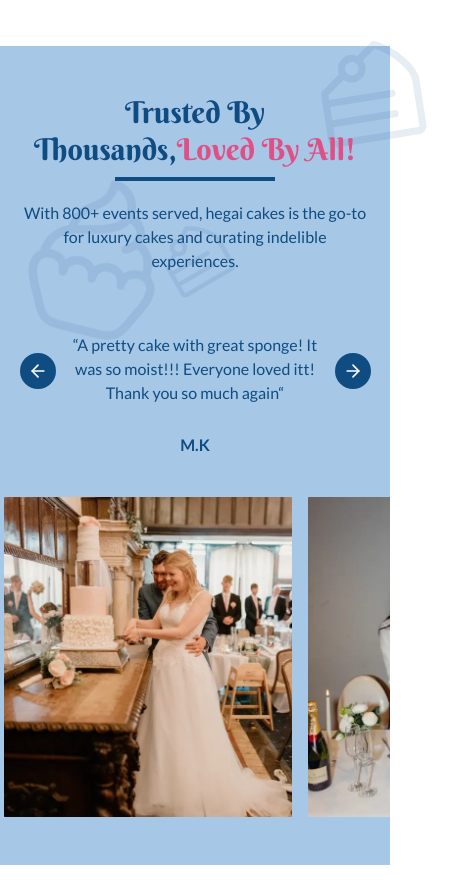
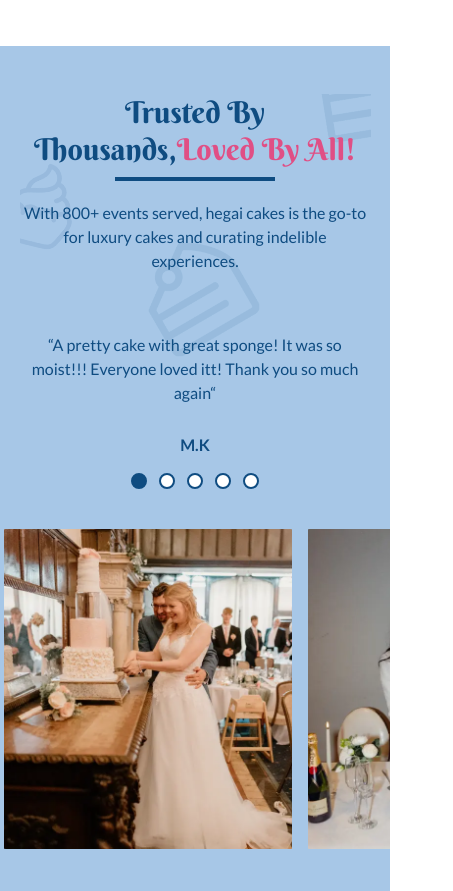
Before and after one commit to MonarchCorps/hegais-cakes, a Next.js app: page / in a window 390 px wide. Shown: the part 4479-5370 px from the top of the page, 453 px wide, since content can reach past the window. Built offline with nearby package versions, Linux system fonts and the light colour scheme; what pocketbase would draw is missing.

Commit message:
testimonials section responsive

```diff
--- a/src/components/home/testimonials.tsx
+++ b/src/components/home/testimonials.tsx
@@ -1,32 +1,77 @@
 "use client";
 
 import { ArrowLeft, ArrowRight } from "lucide-react";
+import { useEffect, useRef, useState } from 'react';
 
 import { berkshireSwash } from "@/lib/fonts";
 import { motion } from "framer-motion";
 
+const testimonialImages = [
+    { src: "/images/testimonial-2.webp", alt: "Testimonial 2" },
+    { src: "/images/testimonial-3.webp", alt: "Testimonial 3" },
+    { src: "/images/testimonial-4.webp", alt: "Testimonial 4" },
+    { src: "/images/testimonial-5.webp", alt: "Testimonial 5" },
+    { src: "/images/testimonial-6.webp", alt: "Testimonial 6" },
+];
+
 export default function Testimonials() {
+    const [activeIdx, setActiveIdx] = useState(0);
+    const scrollRef = useRef<HTMLDivElement>(null);
+
+    // Update activeIdx on scroll
+    useEffect(() => {
+        const scrollContainer = scrollRef.current;
+        if (!scrollContainer) return;
+        const handleScroll = () => {
+            const children = Array.from(scrollContainer.children);
+            const scrollLeft = scrollContainer.scrollLeft;
+            let minDiff = Infinity;
+            let idx = 0;
+            children.forEach((child, i) => {
+                const el = child as HTMLElement;
+                const diff = Math.abs(el.offsetLeft - scrollLeft);
+                if (diff < minDiff) {
+                    minDiff = diff;
+                    idx = i;
+                }
+            });
+            setActiveIdx(idx);
+        };
+        scrollContainer.addEventListener('scroll', handleScroll, { passive: true });
+        return () => scrollContainer.removeEventListener('scroll', handleScroll);
+    }, []);
+
+    // Scroll to image when dot is clicked
+    const handleDotClick = (idx: number) => {
+        const scrollContainer = scrollRef.current;
+        if (!scrollContainer) return;
+        const child = scrollContainer.children[idx] as HTMLElement;
+        if (child) {
+            scrollContainer.scrollTo({ left: child.offsetLeft, behavior: 'smooth' });
+        }
+    };
+
     return (
         <section>
             <div className="relative py-12 bg-[#A7C7E7] ">
-                <div className="relative max-w-[90%] mx-auto text-center">
+                <div className="relative max-w-[90%] mx-auto text-center overflow-hidden">
 
                     <img
                         src="/images/cupcake-blue.png"
                         alt="Cupcake Blue"
-                        className="absolute rotate-[40deg] top-[12%] left-[-12%] size-[15rem] object-contain"
+                        className="absolute rotate-[40deg] top-[12%] left-[-12%] size-[15rem] object-contain max-[510px]:size-[8rem]"
                     />
 
                     <img
                         src="/images/slice-cake.png"
                         alt="Cupcake Blue"
-                        className="absolute rotate-[-1deg] left-1/2 -translate-x-1/2 top-[34%] size-[5rem] object-contain"
+                        className="absolute rotate-[-1deg] left-1/2 -translate-x-1/2 top-[34%] size-[5rem] object-contain max-[510px]:size-[8rem]"
                     />
 
                     <img
                         src="/images/slice-cake.png"
                         alt="Cupcake Blue"
-                        className="absolute rotate-[20deg] top-[-18%] -right-16 size-[8rem] object-contain"
+                        className="absolute rotate-[20deg] top-[-18%] -right-16 size-[8rem] object-contain max-[510px]:size-[8rem]"
                     />
 
                     <div className="relative mb-8">
@@ -52,12 +97,20 @@ export default function Testimonials() {
                     </motion.p>
 
                     <div className="w-fit mx-auto flex items-center justify-center gap-x-4 mt-3">
+                        {/* Hide buttons on <=555px */}
                         <motion.button
-                        initial={{ opacity: 0, x: -30 }}
-                        transition={{ duration: 0.7 }}
-                        whileInView={{ opacity: 1, x: 0 }}
-                        viewport={{ once: true, amount: 0.25 }}
-                        className="bg-[#0F4C81] text-white py-2 px-2 rounded-3xl flex items-center gap-x-2 w-fit">
+                            initial={{ opacity: 0, x: -30 }}
+                            transition={{ duration: 0.7 }}
+                            whileInView={{ opacity: 1, x: 0 }}
+                            viewport={{ once: true, amount: 0.25 }}
+                            onClick={() => {
+                                const scrollContainer = scrollRef.current;
+                                if (scrollContainer) {
+                                    scrollContainer.scrollBy({ left: -300, behavior: 'smooth' });
+                                }
+                            }}
+                            className="cursor-pointer bg-[#0F4C81] text-white py-2 px-2 rounded-3xl flex items-center gap-x-2 w-fit max-[555px]:hidden"
+                        >
                             <ArrowLeft size={20} />
                         </motion.button>
                         <motion.h1
@@ -74,20 +127,36 @@ export default function Testimonials() {
                             transition={{ duration: 0.7 }}
                             whileInView={{ opacity: 1, x: 0 }}
                             viewport={{ once: true, amount: 0.25 }}
-                            className="bg-[#0F4C81] text-white py-2 px-2 rounded-3xl flex items-center gap-x-2 w-fit">
+                            onClick={() => {
+                                const scrollContainer = scrollRef.current;
+                                if (scrollContainer) {
+                                    scrollContainer.scrollBy({ left: 300, behavior: 'smooth' });
+                                }
+                            }}
+                            className="cursor-pointer bg-[#0F4C81] text-white py-2 px-2 rounded-3xl flex items-center gap-x-2 w-fit max-[555px]:hidden"
+                        >
                             <ArrowRight size={20} />
                         </motion.button>
                     </div>
 
+                    {/* Dots for mobile */}
+                    <div className="flex justify-center items-center gap-3 mt-4 min-[556px]:hidden">
+                        {testimonialImages.map((_, idx) => (
+                            <button
+                                key={idx}
+                                className={`w-4 h-4 rounded-full border-2 border-[#0F4C81] transition-all duration-200 ${activeIdx === idx ? 'bg-[#0F4C81]' : 'bg-white'}`}
+                                onClick={() => handleDotClick(idx)}
+                                aria-label={`Go to testimonial ${idx + 1}`}
+                            />
+                        ))}
+                    </div>
+
                 </div>
-                <div className="flex items-center gap-x-4 gap-y-4 mt-10 overflow-x-scroll scrollbar-hide px-1">
-                    {[
-                        { src: "/images/testimonial-2.webp", alt: "Testimonial 2" },
-                        { src: "/images/testimonial-3.webp", alt: "Testimonial 3" },
-                        { src: "/images/testimonial-4.webp", alt: "Testimonial 4" },
-                        { src: "/images/testimonial-5.webp", alt: "Testimonial 5" },
-                        { src: "/images/testimonial-6.webp", alt: "Testimonial 6" },
-                    ].map((img, idx) => (
+                <div
+                    ref={scrollRef}
+                    className="testimonial-scroll flex items-center gap-x-4 gap-y-4 mt-10 overflow-x-scroll scrollbar-hide px-1"
+                >
+                    {testimonialImages.map((img, idx) => (
                         <motion.img
                             key={img.alt}
                             src={img.src}
```
